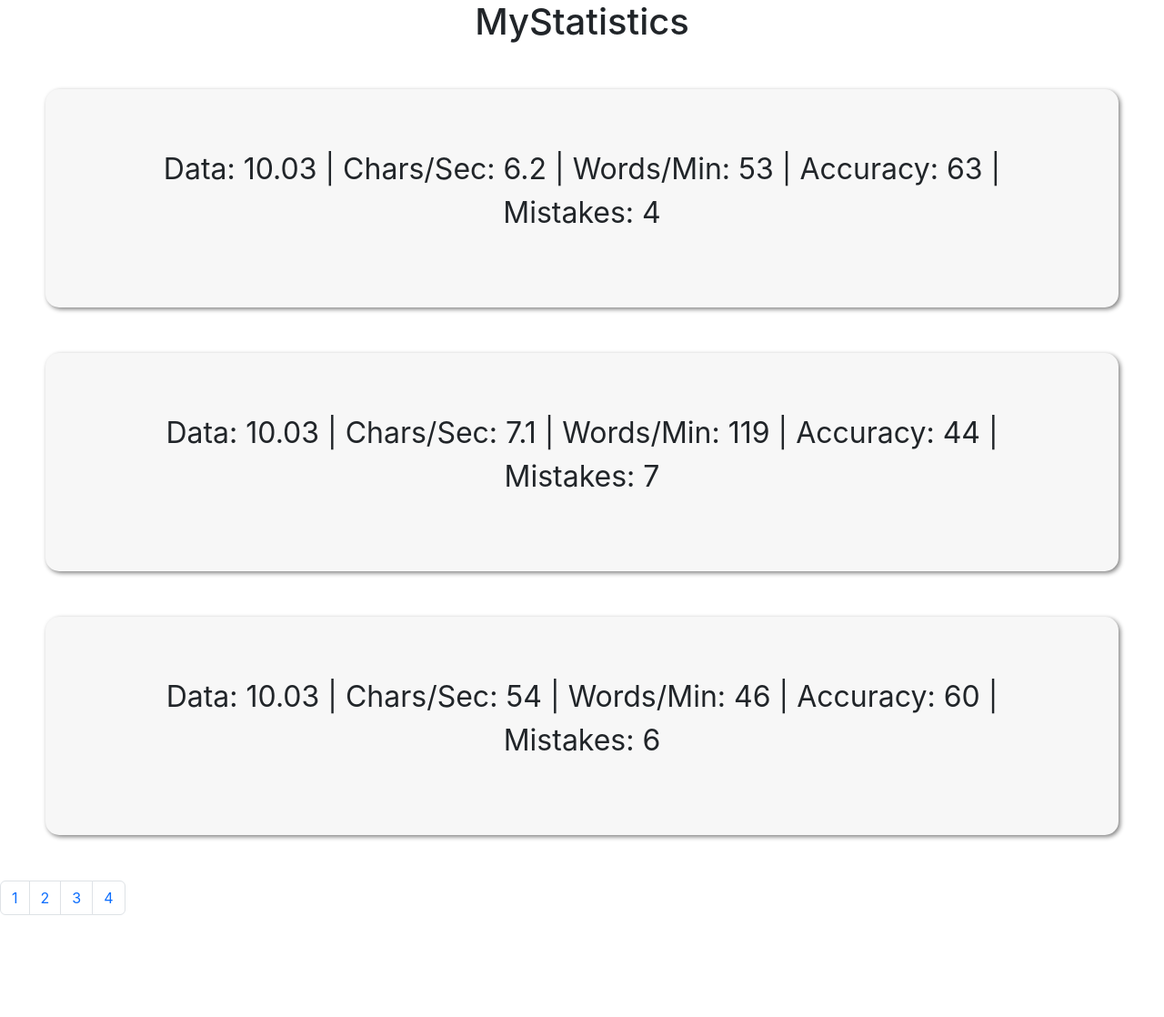
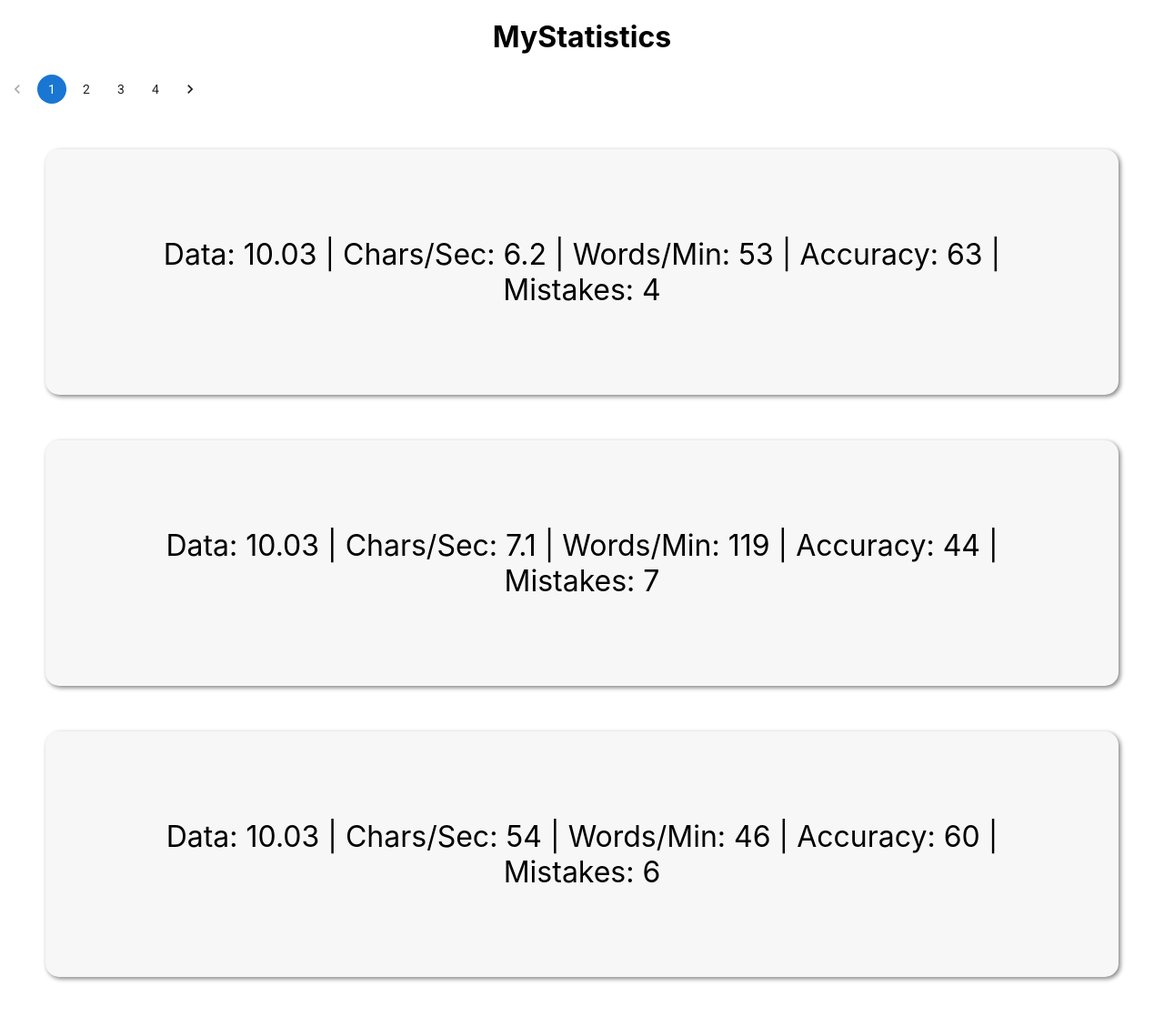
Before and after one commit to zao4nik/keyboardapp, a React (Create React App) app in the folder client/: page /stats in a window 1280 px wide. Shown: the top 1118 px of the page at 91% size. Before the commit the page ends 1022 px from the top, so only its background shows below. Built offline with nearby package versions, Linux system fonts and the light colour scheme.

Commit message:
statik-pagination-mui

```diff
--- a/client/package.json
+++ b/client/package.json
@@ -3,6 +3,10 @@
   "version": "0.1.0",
   "private": true,
   "dependencies": {
+    "@emotion/react": "^11.10.6",
+    "@emotion/styled": "^11.10.6",
+    "@mui/icons-material": "^5.11.11",
+    "@mui/material": "^5.11.13",
     "@testing-library/jest-dom": "^5.16.5",
     "@testing-library/react": "^13.4.0",
     "@testing-library/user-event": "^13.5.0",
--- a/client/public/index.html
+++ b/client/public/index.html
@@ -9,6 +9,11 @@
     <title>React App</title>
 
     <link
+      rel="stylesheet"
+      href="https://fonts.googleapis.com/css?family=Roboto:300,400,500,700&display=swap"
+    />
+
+    <!-- <link
       href="https://cdn.jsdelivr.net/npm/bootstrap@5.3.0-alpha1/dist/css/bootstrap.min.css"
       rel="stylesheet"
       integrity="sha384-GLhlTQ8iRABdZLl6O3oVMWSktQOp6b7In1Zl3/Jr59b6EGGoI1aFkw7cmDA6j6gD"
@@ -20,7 +25,7 @@
       src="https://cdn.jsdelivr.net/npm/bootstrap@5.3.0-alpha1/dist/js/bootstrap.bundle.min.js"
       integrity="sha384-w76AqPfDkMBDXo30jS1Sgez6pr3x5MlQ1ZAGC+nuZB+EYdgRZgiwxhTBTkF7CXvN"
       crossorigin="anonymous"
-    ></script>
+    ></script> -->
   </head>
 
   <body>
--- a/client/src/components/MyStatistics/MyStatistics.jsx
+++ b/client/src/components/MyStatistics/MyStatistics.jsx
@@ -1,10 +1,13 @@
+/* eslint-disable no-plusplus */
+/* eslint-disable import/no-extraneous-dependencies */
 /* eslint-disable operator-linebreak */
 /* eslint-disable no-shadow */
 /* eslint-disable react/jsx-one-expression-per-line */
 import React, { /* useEffect, */ useState } from 'react';
+import Pagination from '@mui/material/Pagination';
 import Stat from './Stat';
 import { data } from './data';
-import Pagination from './Pagination';
+// import Pagination from './Pagination';
 
 export function MyStatistics() {
   const [stat, setStat] = useState(data);
@@ -33,20 +36,28 @@
   const firstStatIndex = lastStatIndex - statPerPage;
   const currentStat = stat.slice(firstStatIndex, lastStatIndex);
 
-  const paginate = (pageNumber) => setCurrentPage(pageNumber);
+  // const paginate = (pageNumber) => setCurrentPage(pageNumber);
+
+  const pageNumbers = [];
+  const totalStat = stat.length;
+
+  for (let i = 1; i <= Math.ceil(totalStat / statPerPage); i++) {
+    pageNumbers.push(i);
+  }
 
   return (
     <div>
       <h1>MyStatistics</h1>
+      <Pagination
+        color="primary"
+        count={pageNumbers.length} // кол-во страничек пагинации (длина массива)
+        page={currentPage} // текущая активная страница
+        onChange={(_, num) => setCurrentPage(num)} // функция для клика по номеру страницу
+      />
       <Stat
         data={currentStat}
         loading={loading}
       />
-      <Pagination
-        statPerPage={statPerPage}
-        totalStat={stat.length}
-        paginate={paginate}
-      />
     </div>
   );
 }
--- a/client/src/components/MyStatistics/Pagination.jsx
+++ /dev/null
@@ -1,31 +0,0 @@
-import React from 'react';
-
-function Pagination({ statPerPage, totalStat, paginate }) {
-  const pageNumbers = [];
-
-  for (let i = 1; i <= Math.ceil(totalStat / statPerPage); i++) {
-    pageNumbers.push(i);
-  }
-
-  return (
-    <div>
-      <ul className="pagination">
-        {pageNumbers.map((number) => (
-          <li
-            className="page-item"
-            key={number}
-          >
-            <button
-              className="page-link"
-              onClick={() => paginate(number)}
-            >
-              {number}
-            </button>
-          </li>
-        ))}
-      </ul>
-    </div>
-  );
-}
-
-export default Pagination;
```
Also changed, not shown: 1 other file (tests, documents, lock files or other folders).
